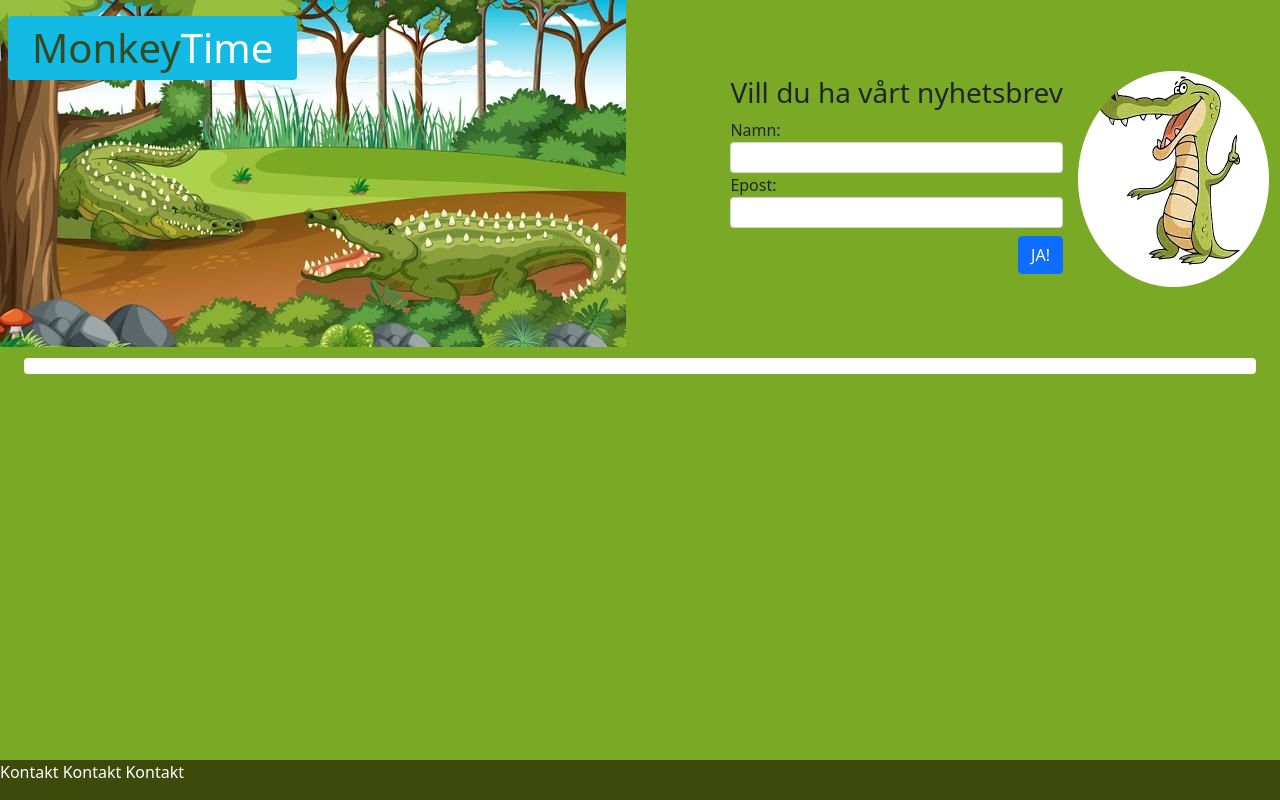
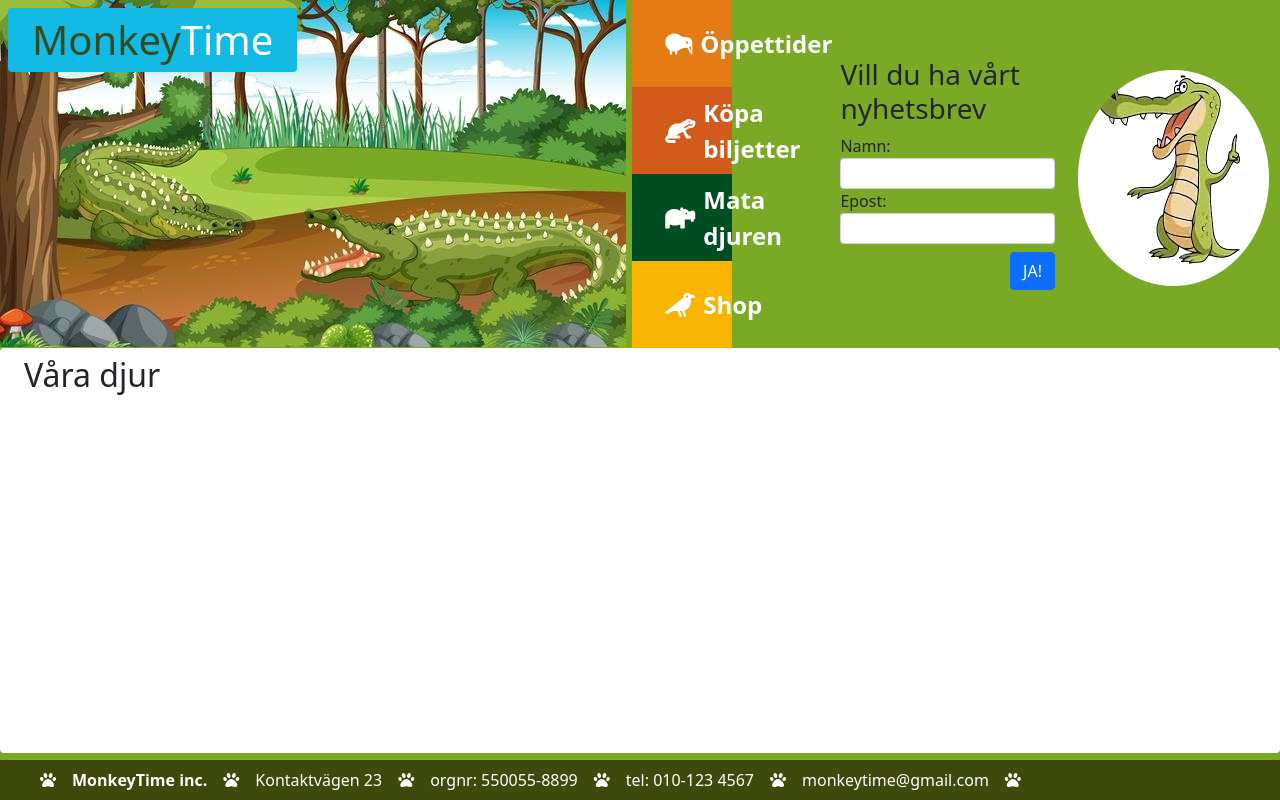
Before and after one commit to claes-b/Kodtester, a plain HTML site: page index.html in a window 1280 px wide. Drawn offline with nearby package versions, Linux system fonts and the light colour scheme; no server answers.

Commit message:
mer innehåll

```diff
--- a/index.html
+++ b/index.html
@@ -8,21 +8,41 @@
     <link rel="stylesheet" href="style.css">
     <link href="https://cdn.jsdelivr.net/npm/bootstrap@5.1.1/dist/css/bootstrap.min.css" rel="stylesheet"
         integrity="sha384-F3w7mX95PdgyTmZZMECAngseQB83DfGTowi0iMjiWaeVhAn4FJkqJByhZMI3AhiU" crossorigin="anonymous">
+    <link rel="stylesheet" href="https://pro.fontawesome.com/releases/v5.10.0/css/all.css"
+        integrity="sha384-AYmEC3Yw5cVb3ZcuHtOA93w35dYTsvhLPVnYs9eStHfGJvOvKxVfELGroGkvsg+p" crossorigin="anonymous" />
+
 
 
     <title>MonkeyTime</title>
 </head>
 
 <body style="background-color: #7aa925;">
-    <header class="p-2 d-flex justify-content-between">
+    <header class="px-2 d-flex">
         <div>
-
-            <h1 class="px-4 py-2 mt-2" style="max-width:350px">Monkey<span style="color:
+            <h1 class="px-4 py-2 mt-2" style="max-width:350px; margin-right:335px">Monkey<span style="color:
     #FFF">Time</span></h1>
         </div>
 
+        <div class="flex-grow-1 h-100 d-flex mt-0">
+            <div class="d-flex flex-column w-50 justi">
+                <div style="background-color: #E57B15;" class="h-25  d-flex align-items-center event-card">
+                    <i class="fas fa-kiwi-bird mx-2"></i> Öppettider
+                </div>
+                <div style="background-color: #D25A1B; " class="h-25  d-flex align-items-center event-card">
+                    <i class="fas fa-otter mx-2"></i>Köpa biljetter
+                </div>
+                <div style="background-color: #014E22; " class="h-25 d-flex align-items-center event-card">
+                    <i class="fas fa-hippo mx-2"></i> Mata djuren
+                </div>
+                <div style="background-color: #F7B403;" class="h-25 d-flex align-items-center event-card">
+                    <i class="fas fa-crow mx-2"></i> Shop
+                </div>
+            </div>
+
+        </div>
+
         <div class="d-flex align-items-center">
-            <div>
+            <div class="px-2">
                 <h3>Vill du ha vårt nyhetsbrev</h3>
                 <!-- massa accessibility grejer -->
                 <form>
@@ -41,18 +61,20 @@
         </div>
     </header>
 
-    <main class="mx-4 h-100 mt-2 p-2">
-
-
-        <div id="showData" class="w-100 overflow-auto">
-
+    <main class="p-2 mb-2 px-4">
+        <h2>Våra djur</h2>
+        <div id="showData" class="w-100 overflow-auto mt-2">
         </div>
     </main>
 
 
     <script src="index.js"></script>
-    <footer>
-        Kontakt Kontakt Kontakt
+    <footer class="d-flex align-items-center px-4">
+        <i class="fas fa-paw mx-3"></i><strong>MonkeyTime inc.</strong> <i class="fas fa-paw mx-3"></i>Kontaktvägen 23 <i
+            class="fas fa-paw mx-3"></i>orgnr: 550055-8899 <i class="fas fa-paw mx-3"></i>tel: 010-123 4567 <i
+            class="fas fa-paw mx-3"></i> monkeytime@gmail.com
+            <i
+            class="fas fa-paw mx-3"></i>
     </footer>
 </body>
 
--- a/style.css
+++ b/style.css
@@ -5,10 +5,9 @@ body {
 header {
     background-image: url("./assets/crocodile-forest.jpg");
     background-repeat: no-repeat;
-    height: 350px;
+    height: 348px;
 }
 main {
-    background-color: white;
     height: calc(100vh - 350px - 45px);
     overflow: auto;
 }
@@ -17,8 +16,25 @@ h1 {
     background-color: #13bae3;
 }
 h1,
-main {
+main, table {
     border-radius: 4px;
+}
+table, main{
+    background-color: white;
+}
+th,td{
+    padding:2px
+}
+th{
+    padding-left: 5px;
+    color: #3d4a0b;
+    border-bottom: 2px solid #3d4a0b !important;
+}
+.event-card{
+    font-weight: bold;
+    font-size: 1.5rem;
+    color:white;
+    padding-left: 25px !important;
 }
 footer {
     background-color: #3d4a0b;
```
Also changed, not shown: assets/animal-group.png (added).
